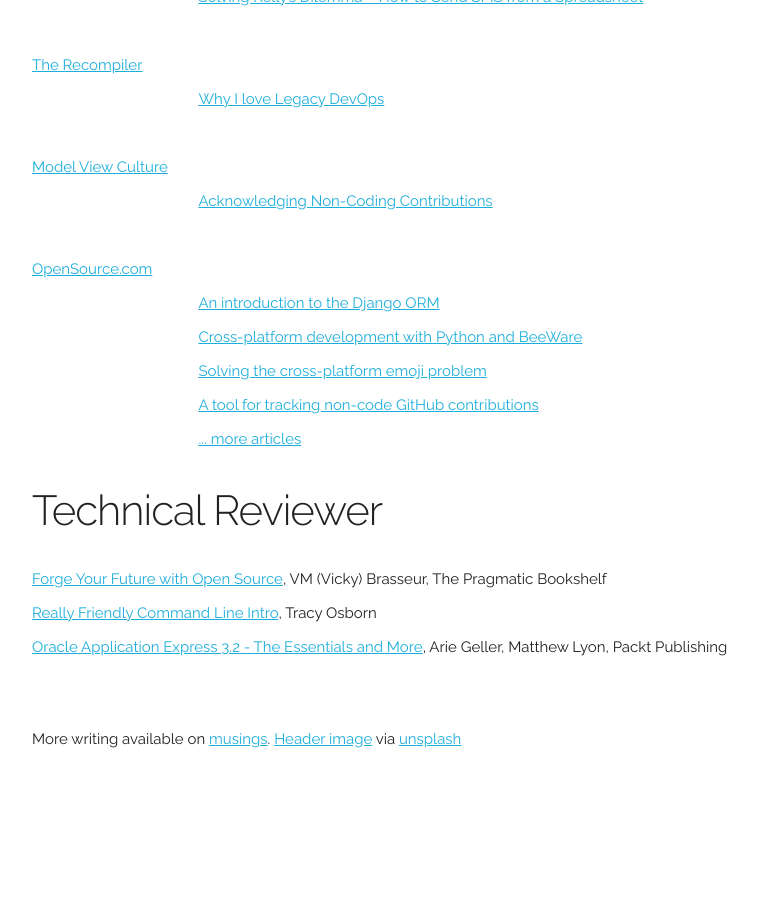
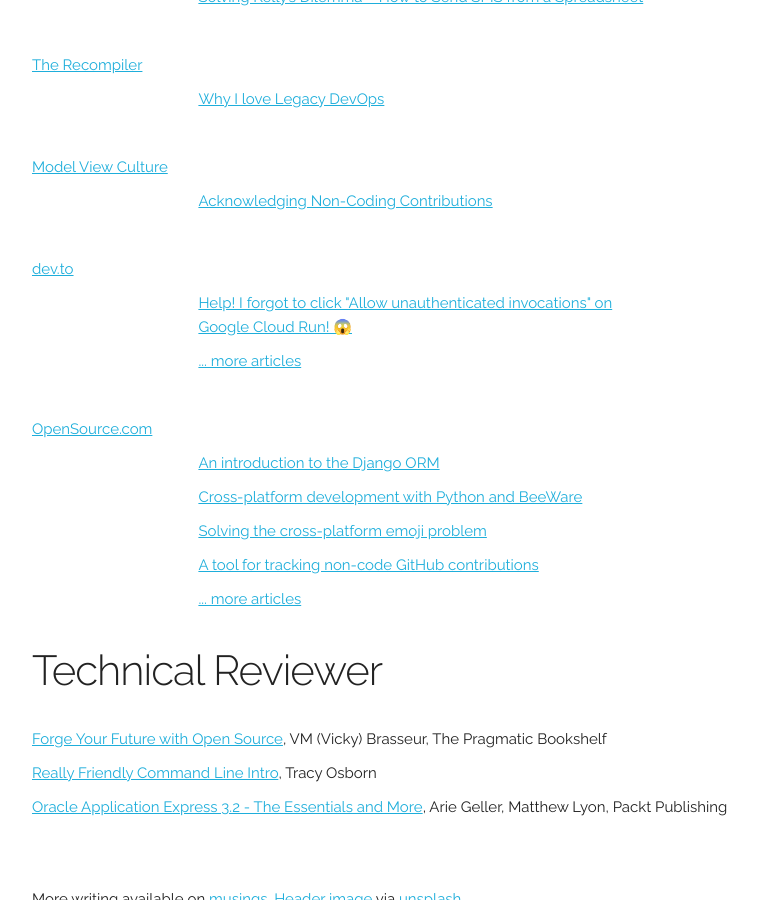
Before and after one commit to glasnt/writing, a Jekyll site: the page built from index.html, in a window 1280 px wide and 900 px high, scrolled down 822 px. Shown: the whole window, without its empty margins (128-886 px from the left). Built offline with Jekyll 4.4.1, drawn with Linux system fonts in a browser that asks for light colours; before the commit the page ends 1598 px from its top, so only the background shows below that.

Commit message:
Add dev.to

```diff
--- a/_data/articles.yml
+++ b/_data/articles.yml
@@ -41,6 +41,17 @@
         date: 1-Feb-2016
 
 - publisher:
+    name: dev.to
+    link: https://dev.to/
+    articles:
+     - name: 'Help! I forgot to click "Allow unauthenticated invocations" on Google Cloud Run! 😱'
+       link: https://dev.to/googlecloud/help-i-forgot-to-click-allow-unauthenticated-invocations-on-google-cloud-run-2hoj
+       date: 01-JUL-2019
+     - name: "... more articles"
+       link: https://dev.to/glasnt
+
+
+- publisher:
     name: OpenSource.com
     link: https://opensource.com/
     articles:
```
Also changed, not shown: 1 other file.
